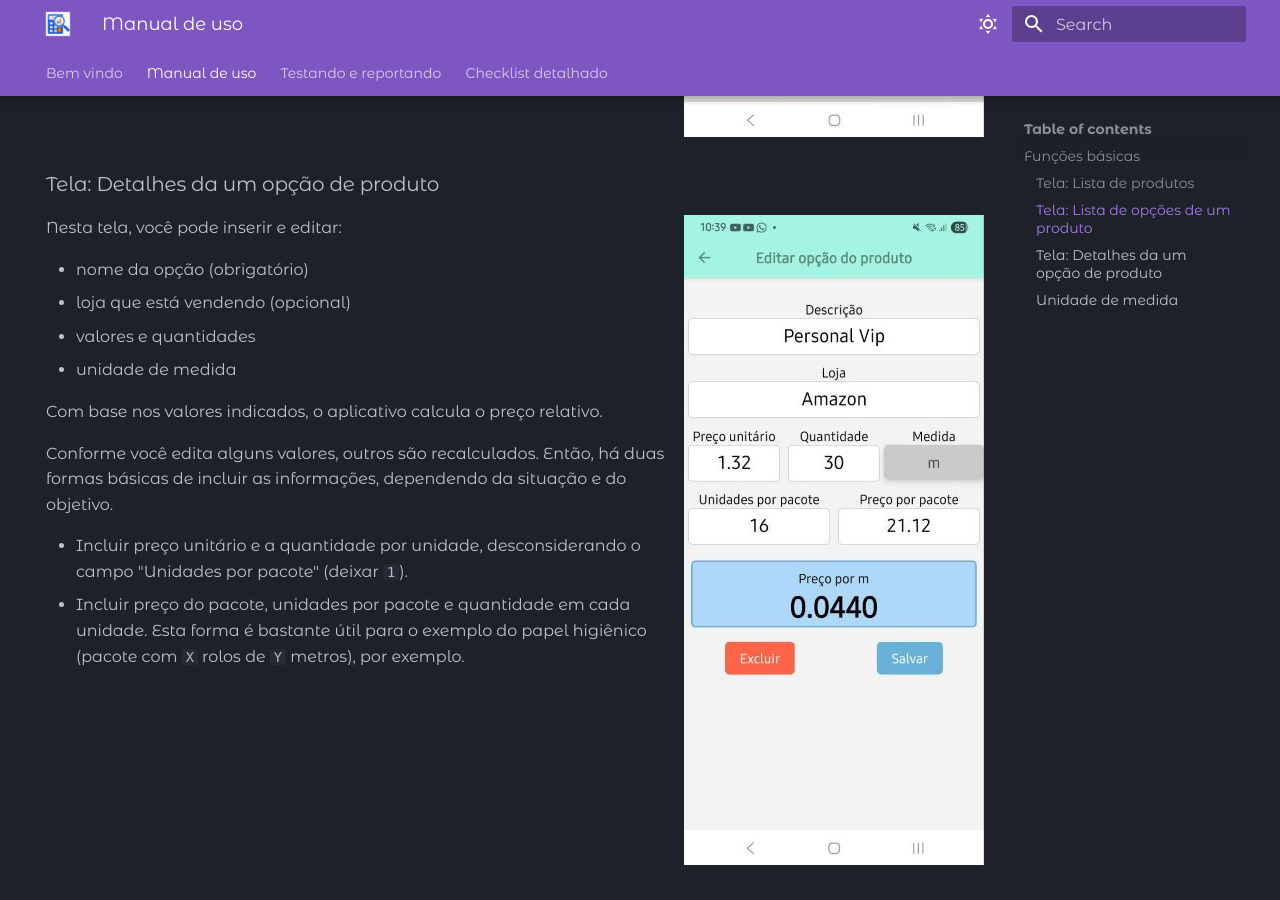
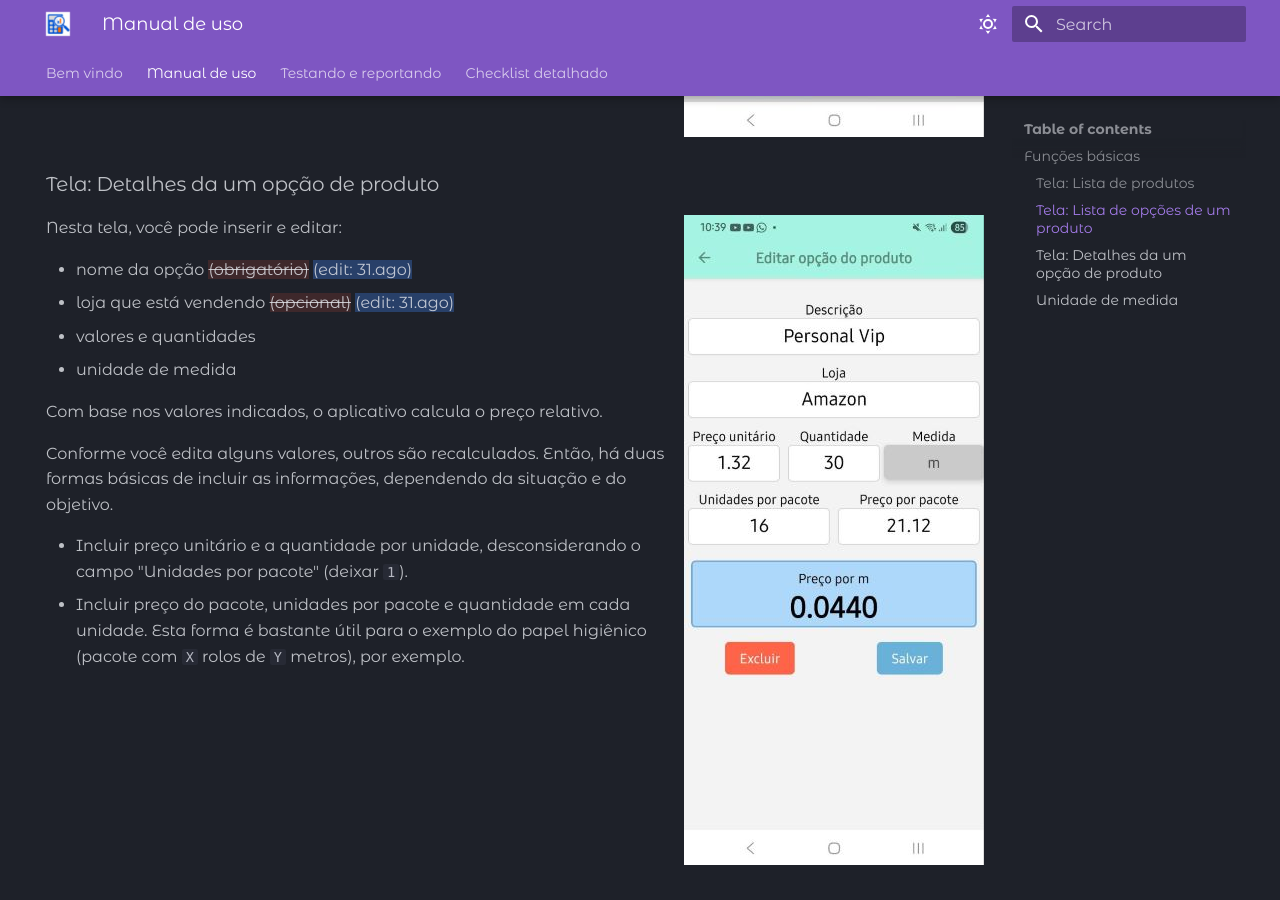
Before and after one commit to gkaneto/Comparador-docs, an MkDocs documentation site: the page built from docs/instrucoes.md, in a window 1280 px wide and 900 px high, scrolled down 1258 px. Built offline with MkDocs 1.6.1 and Material for MkDocs 9.7.7, drawn with Linux system fonts in a browser that asks for light colours; some web fonts are replaced.

Commit message:
change: campo descrição não é mais obrigatório; also added pymdownx.critic to mark changes as deleted

```diff
--- a/docs/instrucoes.md
+++ b/docs/instrucoes.md
@@ -47,8 +47,8 @@ Tocando em uma opção de produto, abre a tela com os detalhes dela.
 
 Nesta tela, você pode inserir e editar:
 
-  - nome da opção (obrigatório)
-  - loja que está vendendo (opcional)
+  - nome da opção {--(obrigatório)--} {==(edit: 31.ago)==}
+  - loja que está vendendo {--(opcional)--} {==(edit: 31.ago)==}
   - valores e quantidades
   - unidade de medida
 
--- a/mkdocs.yml
+++ b/mkdocs.yml
@@ -44,6 +44,7 @@ markdown_extensions:
   - pymdownx.superfences
   - admonition
   - pymdownx.details
+  - pymdownx.critic
   - md_in_html
   - pymdownx.blocks.caption
   - pymdownx.tabbed:
```
